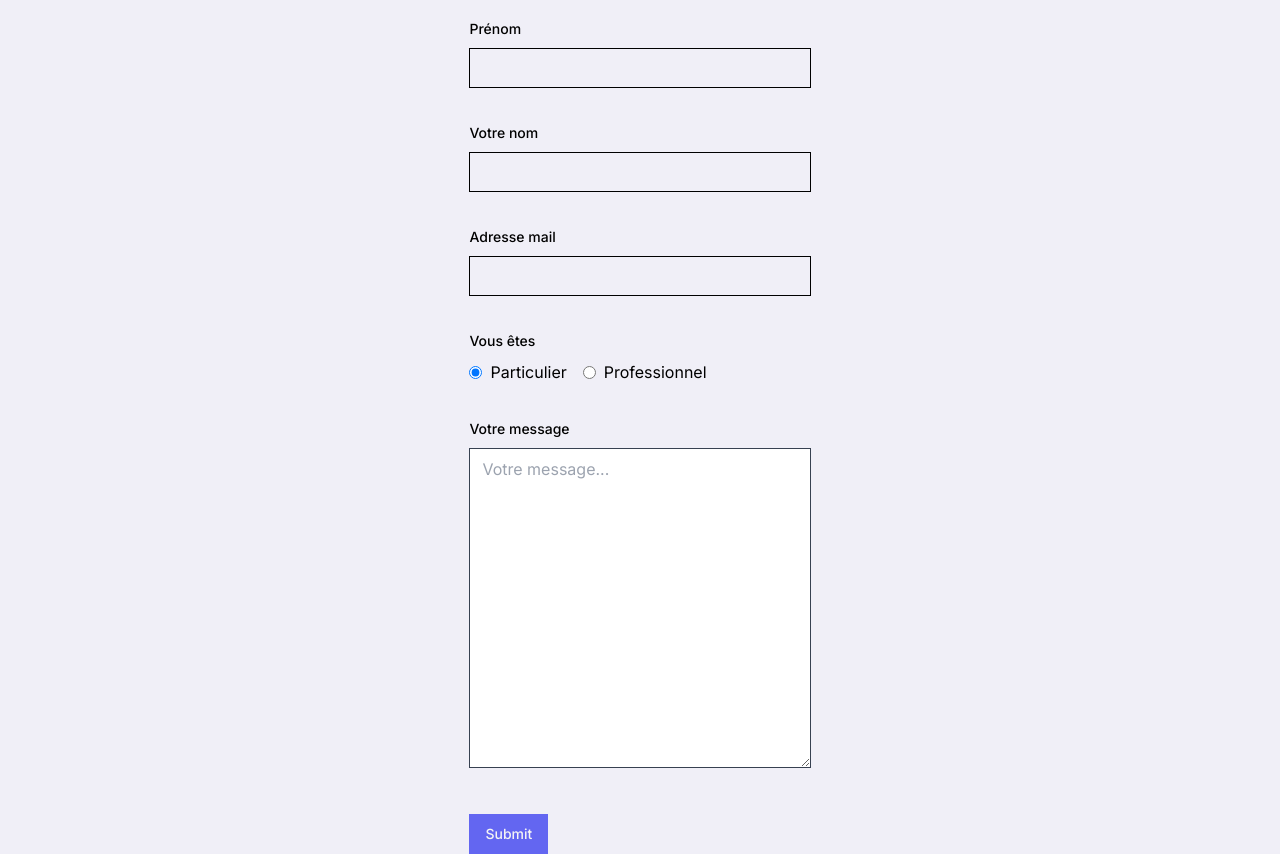
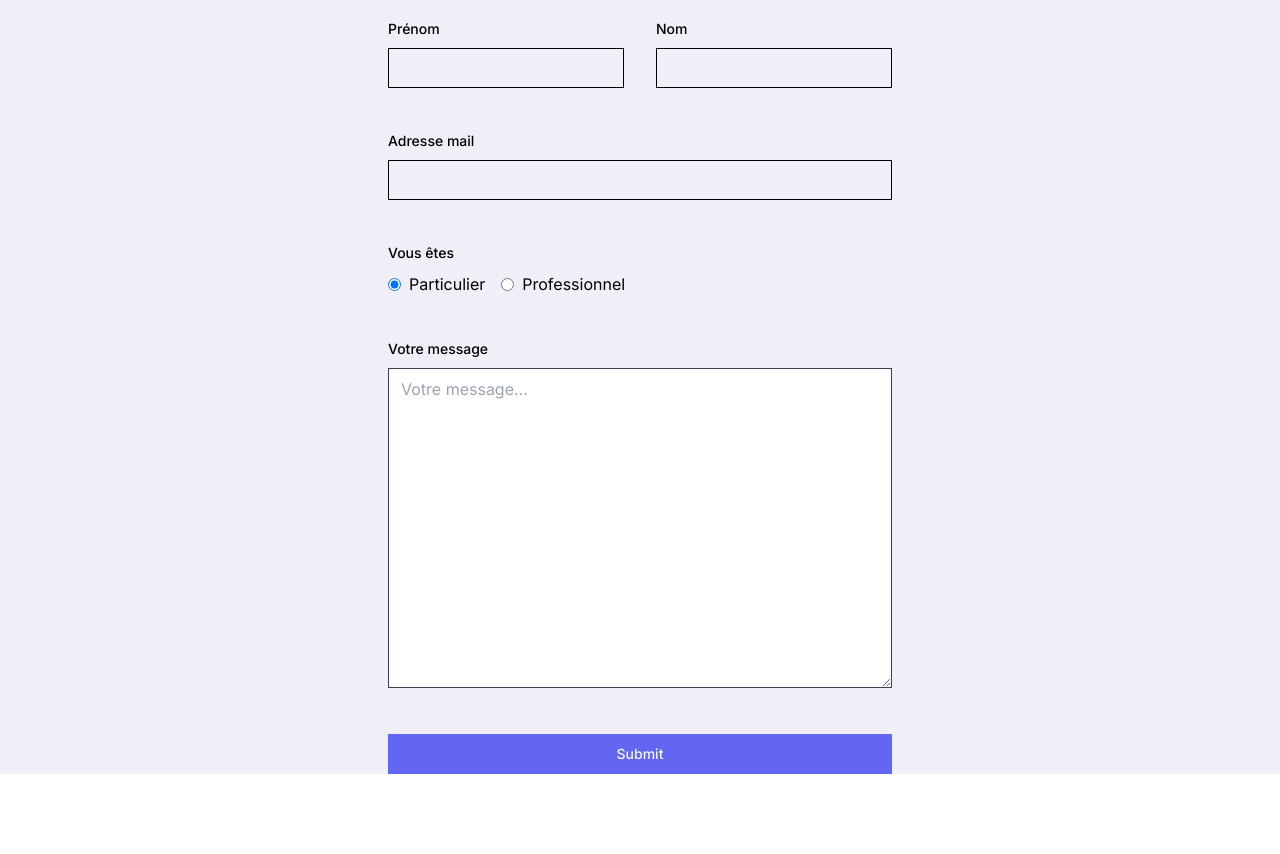
Before and after one commit to EmyLD/pets-app, a Next.js app: page /contact in a window 1280 px wide. Shown: the part 320-1174 px from the top of the page. After the commit the page ends 1094 px from the top, so only its background shows below. Built offline with nearby package versions, Linux system fonts and the light colour scheme.

Commit message:
application de la premiere couche de grid sur formulaire (pas d'image encore)

```diff
--- a/components/contactForm.tsx
+++ b/components/contactForm.tsx
@@ -1,153 +1,3 @@
-// "use client"
-// import { zodResolver } from "@hookform/resolvers/zod"
-// import { useForm } from "react-hook-form"
-// import { z } from "zod"
-// import { useState } from "react"
-
-// import { Button } from "@/components/ui/button"
-// import {
-//     Form,
-//     FormControl,
-//     FormDescription,
-//     FormField,
-//     FormItem,
-//     FormLabel,
-//     FormMessage,
-// } from "@/components/ui/form"
-// import { Input } from "@/components/ui/input"
-
-// // Définir le schéma de validation
-// const formSchema = z.object({
-
-//     text: z.string().max(255, {
-//         message: "Votre message est trop long"
-//     }),
-//     firstname: z.string().max(30, {
-//         message: "Veuillez entrer votre prénom"
-//     }),
-//     lastname: z.string().max(30, {
-//         message: "Veuillez entrer votre prénom"
-//     }),
-//     email: z.string().email({
-//         message: "Adresse mail incorrecte"
-//     }),
-//     userType: z.enum(["particulier", "professionnel"], {
-//         required_error: "Veuillez sélectionner une option"
-//     }),
-//     professionnel: z.boolean()
-// });
-
-// export function ContactForm({ onFormSubmit }: { onFormSubmit: () => void }) {
-
-//     const form = useForm<z.infer<typeof formSchema>>({
-//         resolver: zodResolver(formSchema),
-//         defaultValues: {
-//             text: "",
-//             firstname: "",
-//             lastname: "",
-//             email: "",
-//             userType: "particulier", // Default value
-//         },
-//     });
-
-//     // Handler de soumission du formulaire
-//     function onSubmit(values: z.infer<typeof formSchema>) {
-//         console.log(values);
-//         onFormSubmit();
-//     }
-
-//     return (
-//         <main className="flex justify-center pt-6">
-
-//             <Form {...form}>
-//                 <form onSubmit={form.handleSubmit(onSubmit)} className="space-y-8">
-//                     <FormField
-//                         control={form.control}
-//                         name="firstname"
-//                         render={({ field }) => (
-//                             <FormItem>
-//                                 <FormLabel>Prénom</FormLabel>
-//                                 <FormControl>
-//                                     <Input />
-//                                 </FormControl>
-//                                 <FormDescription />
-//                                 <FormMessage />
-//                             </FormItem>
-//                         )}
-//                     />
-//                     <FormField
-//                         control={form.control}
-//                         name="lastname"
-//                         render={({ field }) => (
-//                             <FormItem>
-//                                 <FormLabel>Votre nom</FormLabel>
-//                                 <FormControl>
-//                                     <Input />
-//                                 </FormControl>
-//                                 <FormDescription />
-//                                 <FormMessage />
-//                             </FormItem>
-//                         )}
-//                     />
-//                     <FormField
-//                         control={form.control}
-//                         name="email"
-//                         render={({ field }) => (
-//                             <FormItem>
-//                                 <FormLabel>Adresse mail</FormLabel>
-//                                 <FormControl>
-//                                     <Input />
-//                                 </FormControl>
-//                                 <FormDescription />
-//                                 <FormMessage />
-//                             </FormItem>
-//                         )}
-//                     />
-//                     <FormField
-//                         control={form.control}
-//                         name="userType"
-//                         render={({ field }) => (
-//                             <FormItem>
-//                                 <FormLabel>Particulier</FormLabel>
-//                                 <FormControl>
-//                                     <Input type="radio" />
-//                                 </FormControl>
-//                                 <FormDescription />
-//                                 <FormMessage />
-//                                 <FormLabel>Professionnel</FormLabel>
-//                                 <FormControl>
-//                                     <Input type="radio" />
-//                                 </FormControl>
-//                                 <FormDescription />
-//                                 <FormMessage />
-//                             </FormItem>
-//                         )}
-//                     />
-//                     <FormField
-//                         control={form.control}
-//                         name="text"
-//                         render={({ field }) => (
-//                             <FormItem>
-//                                 <FormLabel>Votre message</FormLabel>
-//                                 <FormControl>
-//                                     <textarea
-//                                         className="w-full h-80 px-3 py-2 text-gray-700 border rounded-lg focus:outline-none focus:border-blue-500 placeholder-black-500 placeholder-opacity-50"
-//                                         placeholder="Votre message..."
-//                                         {...field}
-//                                     />
-//                                 </FormControl>
-//                                 <FormDescription />
-//                                 <FormMessage />
-//                             </FormItem>
-//                         )}
-//                     />
-//                     <Button type="submit">Submit</Button>
-//                 </form>
-//             </Form>
-
-//         </main>
-//     )
-// }
 
 
 "use client"
@@ -179,7 +29,7 @@ const formSchema = z.object({
         message: "Veuillez entrer votre prénom"
     }),
     lastname: z.string().max(30, {
-        message: "Veuillez entrer votre prénom"
+        message: "Veuillez entrer votre nom"
     }),
     email: z.string().email({
         message: "Adresse mail incorrecte"
@@ -210,9 +60,9 @@ export function ContactForm({ onFormSubmit }: { onFormSubmit: () => void }) {
 
     return (
         <main className="flex justify-center pt-6">
-
             <Form {...form}>
-                <form onSubmit={form.handleSubmit(onSubmit)} className="space-y-8">
+                <form onSubmit={form.handleSubmit(onSubmit)} className="grid grid-cols-1 gap-6 md:grid-cols-12 md:gap-8">
+                    <div className="md:col-start-3 md:col-span-4">
                         <FormField
                             control={form.control}
                             name="firstname"
@@ -227,12 +77,14 @@ export function ContactForm({ onFormSubmit }: { onFormSubmit: () => void }) {
                                 </FormItem>
                             )}
                         />
+                    </div>
+                    <div className="md:col-span-4">
                         <FormField
                             control={form.control}
                             name="lastname"
                             render={({ field }) => (
                                 <FormItem>
-                                <FormLabel>Votre nom</FormLabel>
+                                    <FormLabel>Nom</FormLabel>
                                     <FormControl>
                                         <Input {...field} />
                                     </FormControl>
@@ -241,6 +93,8 @@ export function ContactForm({ onFormSubmit }: { onFormSubmit: () => void }) {
                                 </FormItem>
                             )}
                         />
+                    </div>
+                    <div className="md:col-start-3 md:col-span-8">
                         <FormField
                             control={form.control}
                             name="email"
@@ -255,6 +109,8 @@ export function ContactForm({ onFormSubmit }: { onFormSubmit: () => void }) {
                                 </FormItem>
                             )}
                         />
+                    </div>
+                    <div className="md:col-start-3 md:col-span-8">
                         <FormField
                             control={form.control}
                             name="userType"
@@ -266,7 +122,6 @@ export function ContactForm({ onFormSubmit }: { onFormSubmit: () => void }) {
                                             <label className="flex items-center space-x-2">
                                                 <input
                                                     type="radio"
-
                                                     {...field}
                                                     checked={field.value === "particulier"}
                                                     onChange={() => field.onChange("particulier")}
@@ -276,7 +131,6 @@ export function ContactForm({ onFormSubmit }: { onFormSubmit: () => void }) {
                                             <label className="flex items-center space-x-2">
                                                 <input
                                                     type="radio"
-
                                                     {...field}
                                                     checked={field.value === "professionnel"}
                                                     onChange={() => field.onChange("professionnel")}
@@ -290,6 +144,8 @@ export function ContactForm({ onFormSubmit }: { onFormSubmit: () => void }) {
                                 </FormItem>
                             )}
                         />
+                    </div>
+                    <div className="md:col-start-3 md:col-span-8">
                         <FormField
                             control={form.control}
                             name="text"
@@ -298,7 +154,7 @@ export function ContactForm({ onFormSubmit }: { onFormSubmit: () => void }) {
                                     <FormLabel>Votre message</FormLabel>
                                     <FormControl>
                                         <textarea
-                                        className="w-full h-80 px-3 py-2 text-gray-700 border rounded-lg focus:outline-none focus:border-blue-500 placeholder-black-500 placeholder-opacity-50"
+                                            className="w-full h-40 md:h-80 px-3 py-2 text-gray-700 border rounded-lg focus:outline-none focus:border-blue-500 placeholder-black-500 placeholder-opacity-50"
                                             placeholder="Votre message..."
                                             {...field}
                                         />
@@ -308,10 +164,12 @@ export function ContactForm({ onFormSubmit }: { onFormSubmit: () => void }) {
                                 </FormItem>
                             )}
                         />
-                    <Button type="submit">Submit</Button>
+                    </div>
+                    <div className="md:col-start-3 md:col-span-8">
+                        <Button type="submit" className="w-full">Submit</Button>
+                    </div>
                 </form>
             </Form>
-
         </main>
     )
 }
```
Also changed, not shown: public/formulaire.png (added). Lines whose indentation alone changed are shown as unchanged.
